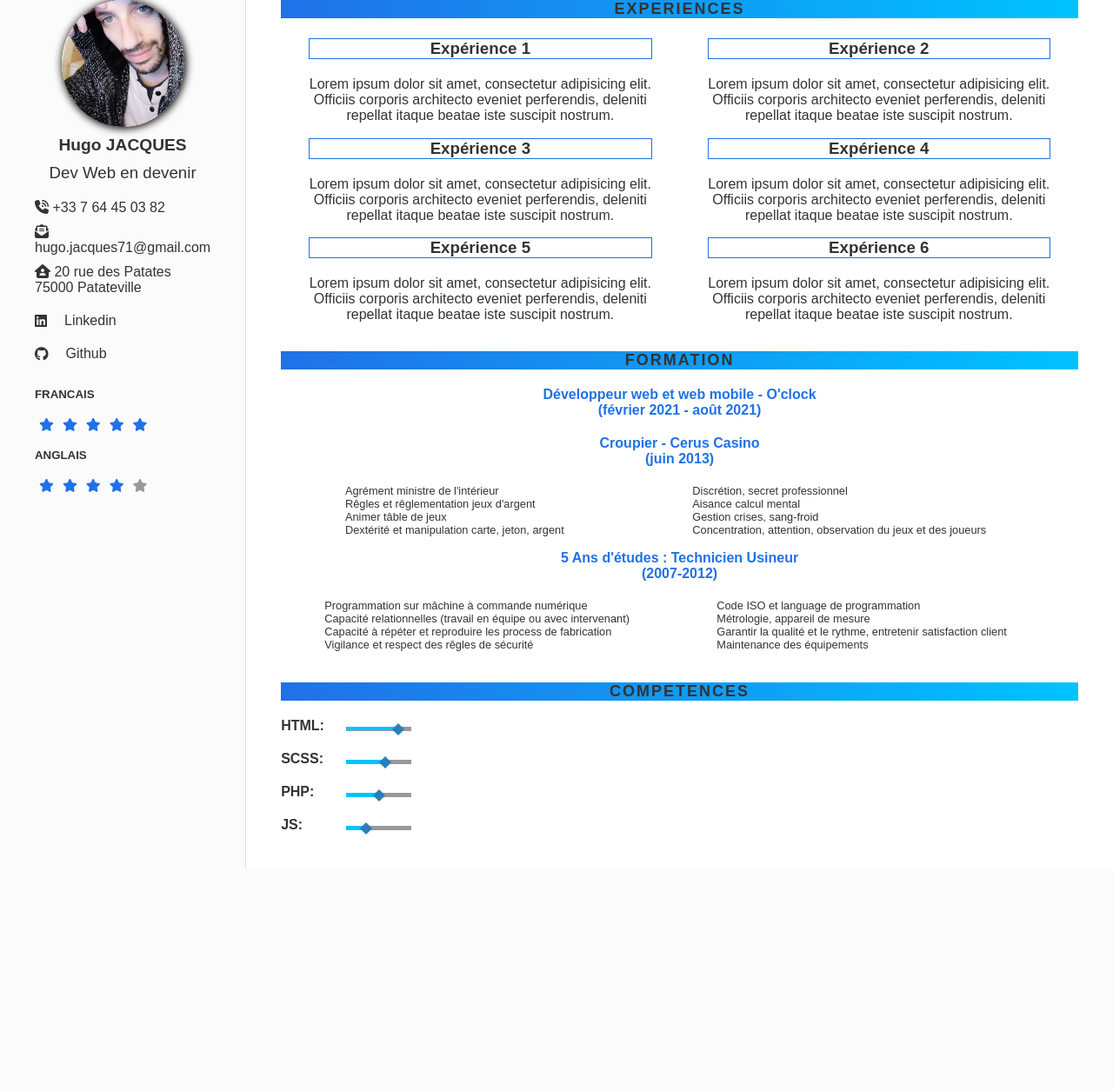
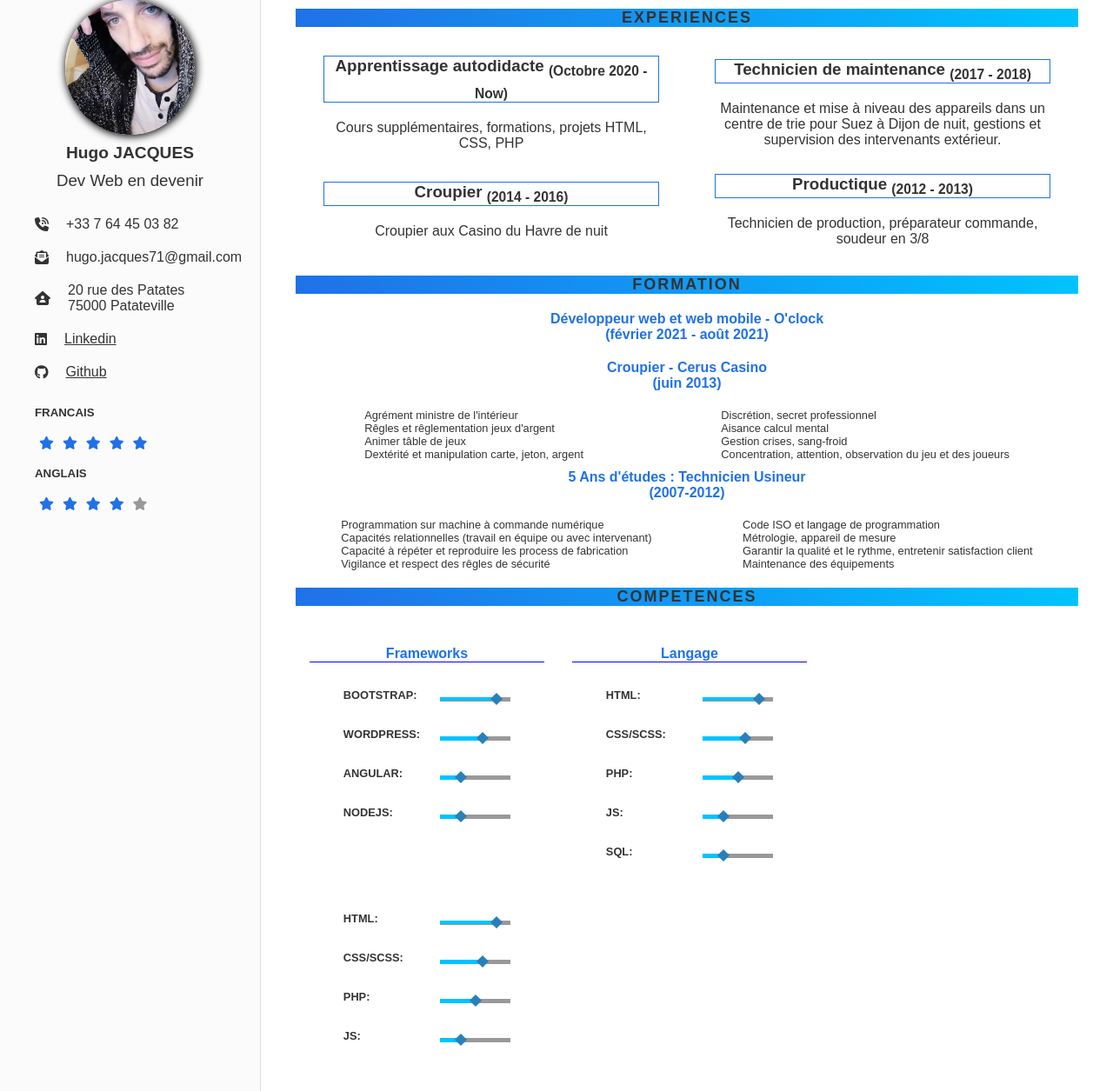
Before and after one commit to magusin/cv, a PHP site: page / in a window 1280 px wide. Shown: the whole page at 87% size. Before the commit the page ends 998 px from the top, so only its background shows below. Run offline with PHP 8.4, Linux system fonts and the light colour scheme; style sheets or scripts are compiled from the project's sources; some libraries are stand-ins or nearby versions; some web fonts are replaced.

Commit message:
remplissage, fix

```diff
--- a/css/style.css
+++ b/css/style.css
@@ -20,7 +20,7 @@ h3,
 h4,
 h5,
 h6 {
-  margin: 0rem 0 2rem 0; }
+  margin: 1rem 0 2rem 0; }
 
 ul {
   list-style: none; }
@@ -84,8 +84,7 @@ body {
 .container-3 {
   display: flex;
   flex-direction: row;
-  justify-content: space-around;
-  padding: 0 2em 1em 0; }
+  justify-content: space-around; }
 
 li {
   font-size: 0.8em;
@@ -126,10 +125,8 @@ header {
       color: var(--primary);
       transition: scale(1.3);
       transition: all 0.2s; }
-
-.adress-wrapper {
-  display: flex;
-  flex-direction: column; }
+  .social-container a {
+    text-decoration: underline; }
 
 .container {
   display: flex;
@@ -170,18 +167,25 @@ header {
   display: flex;
   flex-wrap: wrap;
   flex-direction: column;
-  width: 150px; }
+  width: 30%;
+  margin: 1em; }
+  .container-2 h4 {
+    font-size: 1em;
+    text-align: center;
+    color: var(--primary);
+    border-bottom: 1px solid blue; }
   .container-2 .container-skill {
     display: flex;
-    justify-content: space-between; }
+    justify-content: space-around; }
     .container-2 .container-skill h3 {
-      font-size: 1em; }
+      font-size: 0.8em;
+      width: 2em; }
     .container-2 .container-skill .bar-skill {
-      margin: 1rem 0 0.5rem 0.5em;
+      margin: 2rem 0 0.5rem 0.5em;
       size: 1em;
       display: flex;
       flex-direction: row;
-      width: 50%;
+      width: 30%;
       height: 5px;
       background: var(--hint);
       position: relative; }
--- a/index.html
+++ b/index.html
@@ -25,16 +25,21 @@
                 <h3 class="job">Dev Web en devenir</h3>
             </section>
             <div class="block">
+                <div class="social-container">
+               <i class="fas fa-phone-volume"></i>
+               <p>+33 7 64 45 03 82</p>   </div>
+                <div class="social-container">
+                <i class="fas fa-envelope-open-text"></i>
+                <p>hugo.jacques71@gmail.com</p> </div>
+                <div class="social-container">
+                    <i class="fas fa-house-user"></i>
+                  <p>  <span> 20 rue des Patates</span>
+                    <span>75000 Patateville</span></p>
 
-                <p><i class="fas fa-phone-volume"></i> +33 7 64 45 03 82</p>
-                <p><i class="fas fa-envelope-open-text"></i> hugo.jacques71@gmail.com</p>
-                <p class="adress-wrapper">
-                    <span><i class="fas fa-house-user"></i> 20 rue des Patates</span>
-                    <span>75000 Patateville</span>
-                </p>
+                </div>
                 <div class="social-container">
                     <i class="fab fa-linkedin"></i>
-                    <p><a href="https://github.com/magusin">Linkedin</a></p>
+                    <p><a href="https://www.linkedin.com/in/hugo-jacques-39734a209/">Linkedin</a></p>
                 </div>
 
                     <div class="social-container">
@@ -68,28 +73,20 @@
         <h2 class="title-small">EXPERIENCES</h2>
         <div class="container">
             <div class="exp-container">
-                <h3>Expérience 1</h3>
-                <p>Lorem ipsum dolor sit amet, consectetur adipisicing elit. Officiis corporis architecto eveniet perferendis, deleniti repellat itaque beatae iste suscipit nostrum.</p>
+                <h3>Apprentissage autodidacte <sub>(Octobre 2020 - Now)</sub></h3>
+                <p>Cours supplémentaires, formations, projets HTML, CSS, PHP</p>
             </div>
                 <div class="exp-container">
-                <h3>Expérience 2</h3>
-                <p>Lorem ipsum dolor sit amet, consectetur adipisicing elit. Officiis corporis architecto eveniet perferendis, deleniti repellat itaque beatae iste suscipit nostrum.</p>
+                <h3>Technicien de maintenance <sub>(2017 - 2018)</sub></h3>
+                <p>Maintenance et mise à niveau des appareils dans un centre de trie pour Suez à Dijon de nuit, gestions et supervision des intervenants extérieur.</p>
             </div>
             <div class="exp-container">
-                <h3>Expérience 3</h3>
-                <p>Lorem ipsum dolor sit amet, consectetur adipisicing elit. Officiis corporis architecto eveniet perferendis, deleniti repellat itaque beatae iste suscipit nostrum.</p>
+                <h3>Croupier <sub>(2014 - 2016)</sub></h3>
+                <p>Croupier aux Casino du Havre de nuit</p>
             </div>
             <div class="exp-container">
-                <h3>Expérience 4</h3>
-                <p>Lorem ipsum dolor sit amet, consectetur adipisicing elit. Officiis corporis architecto eveniet perferendis, deleniti repellat itaque beatae iste suscipit nostrum.</p>
-            </div>
-            <div class="exp-container">
-                <h3>Expérience 5</h3>
-                <p>Lorem ipsum dolor sit amet, consectetur adipisicing elit. Officiis corporis architecto eveniet perferendis, deleniti repellat itaque beatae iste suscipit nostrum.</p>
-            </div>
-            <div class="exp-container">
-                <h3>Expérience 6</h3>
-                <p>Lorem ipsum dolor sit amet, consectetur adipisicing elit. Officiis corporis architecto eveniet perferendis, deleniti repellat itaque beatae iste suscipit nostrum.</p>
+                <h3>Productique <sub>(2012 - 2013)</sub></h3>
+                <p>Technicien de production, préparateur commande, soudeur en 3/8</p>
             </div>
         </div>
     </div>
@@ -113,7 +110,7 @@
                             <li>Discrétion, secret professionnel</li>
                             <li>Aisance calcul mental</li>
                             <li>Gestion crises, sang-froid</li>
-                            <li>Concentration, attention, observation du jeux et des joueurs</li>
+                            <li>Concentration, attention, observation du jeu et des joueurs</li>
                         </ul>
                 </div>
             </div>
@@ -122,15 +119,15 @@
             <div class="container-3">
                 <div class="">
                         <ul>
-                            <li>Programmation sur mâchine à commande numérique</li>
-                            <li>Capacité relationnelles (travail en équipe ou avec intervenant)</li>
+                            <li>Programmation sur machine à commande numérique</li>
+                            <li>Capacités relationnelles (travail en équipe ou avec intervenant)</li>
                             <li>Capacité à répéter et reproduire les process de fabrication</li>
                             <li>Vigilance et respect des rêgles de sécurité</li>
                         </ul>
                 </div>
                 <div class="">
                         <ul>
-                            <li>Code ISO et language de programmation</li>
+                            <li>Code ISO et langage de programmation</li>
                             <li>Métrologie, appareil de mesure</li>
                             <li>Garantir la qualité et le rythme, entretenir satisfaction client</li>
                             <li>Maintenance des équipements</li>
@@ -140,6 +137,76 @@
     </div>
     <div class="block">
         <h2 class="title-small">COMPETENCES</h2>
+<div class="container">
+    <div class="container-2">
+        <h4>Frameworks</h4>
+        <div class="container-skill">
+            <h3>BOOTSTRAP: </h3>
+                <div class="bar-skill">
+                    <div class="bar-skill-progress"></div>
+                    <div class="bar-skill-dot"></div>
+                </div>
+        </div>
+            <div class="container-skill">
+                <h3>WORDPRESS: </h3>
+                <div class="bar-skill">
+                    <div class="bar-skill-progress-2"></div>
+                    <div class="bar-skill-dot-2"></div>
+                </div>
+            </div>
+            <div class="container-skill">
+                <h3>ANGULAR: </h3>
+                <div class="bar-skill">
+                    <div class="bar-skill-progress-4"></div>
+                    <div class="bar-skill-dot-4"></div>
+                </div>
+            </div>
+            <div class="container-skill">
+                <h3>NODEJS: </h3>
+                <div class="bar-skill">
+                    <div class="bar-skill-progress-4"></div>
+                    <div class="bar-skill-dot-4"></div>
+                </div>
+            </div>
+        </div>
+        <div class="container-2">
+            <h4>Langage</h4>
+            <div class="container-skill">
+                <h3>HTML: </h3>
+                    <div class="bar-skill">
+                        <div class="bar-skill-progress"></div>
+                        <div class="bar-skill-dot"></div>
+                    </div>
+            </div>
+                <div class="container-skill">
+                    <h3>CSS/SCSS: </h3>
+                    <div class="bar-skill">
+                        <div class="bar-skill-progress-2"></div>
+                        <div class="bar-skill-dot-2"></div>
+                    </div>
+                </div>
+                <div class="container-skill">
+                    <h3>PHP: </h3>
+                    <div class="bar-skill">
+                        <div class="bar-skill-progress-3"></div>
+                        <div class="bar-skill-dot-3"></div>
+                    </div>
+                </div>
+                <div class="container-skill">
+                    <h3>JS: </h3>
+                    <div class="bar-skill">
+                        <div class="bar-skill-progress-4"></div>
+                        <div class="bar-skill-dot-4"></div>
+                    </div>
+                </div>
+                <div class="container-skill">
+                    <h3>SQL: </h3>
+                    <div class="bar-skill">
+                        <div class="bar-skill-progress-4"></div>
+                        <div class="bar-skill-dot-4"></div>
+                    </div>
+                </div>
+            </div>
             <div class="container-2">
                 <div class="container-skill">
                     <h3>HTML: </h3>
@@ -149,7 +216,7 @@
                         </div>
                 </div>
                     <div class="container-skill">
-            <h3>SCSS: </h3>
+                        <h3>CSS/SCSS: </h3>
                         <div class="bar-skill">
                             <div class="bar-skill-progress-2"></div>
                             <div class="bar-skill-dot-2"></div>
@@ -171,6 +238,7 @@
                     </div>
                 </div>
 </div>
+</div>
     </main>
 </body>
 </html>
--- a/scss/_base.scss
+++ b/scss/_base.scss
@@ -18,7 +18,7 @@ html {
   h4,
   h5,
   h6 {
-    margin: 0rem 0 2rem 0;
+    margin: 1rem 0 2rem 0;
   }
 
   ul {
--- a/scss/style.scss
+++ b/scss/style.scss
@@ -37,7 +37,7 @@ body {
   display: flex;
   flex-direction: row;
   justify-content: space-around;
-  padding: 0 2em 1em 0;
+
 }
 
 li {
@@ -88,12 +88,9 @@ background: var(--border);
   transition: all 0.2s;
     }
   }
+  a {
+    text-decoration: underline;
   }
-
-
-.adress-wrapper {
-  display: flex;
-  flex-direction: column;
 }
 
 .container {
@@ -139,29 +136,41 @@ background: var(--border);
      margin: 0 0.5rem;
              }
   }
-
 }
 .container-2 {
   display: flex;
   flex-wrap: wrap;
   flex-direction: column;
-width: 150px;
+  width: 30%;
+  margin: 1em;
+  h4 {
+    font-size: 1em;
+    text-align: center;
+    color: var(--primary);
+    // text-decoration: underline;
+    border-bottom: 1px solid blue;
+
+  }
   .container-skill {
   display: flex;
-justify-content: space-between;
+  justify-content: space-around;
+
    h3 {
-   font-size: 1em;
+     font-size: 0.8em;
+     width: 2em;
    }
   .bar-skill {
-  margin: 1rem 0 0.5rem 0.5em;
+    margin: 2rem 0 0.5rem 0.5em;
     size: 1em;
     display: flex;
     flex-direction: row;
-  width: 50%;
+    width: 30%;
+
 
     height: 5px;
     background: var(--hint);
     position: relative;
+
 
   .bar-skill-progress {
     position: absolute;
```
Lines whose indentation alone changed are shown as unchanged.
